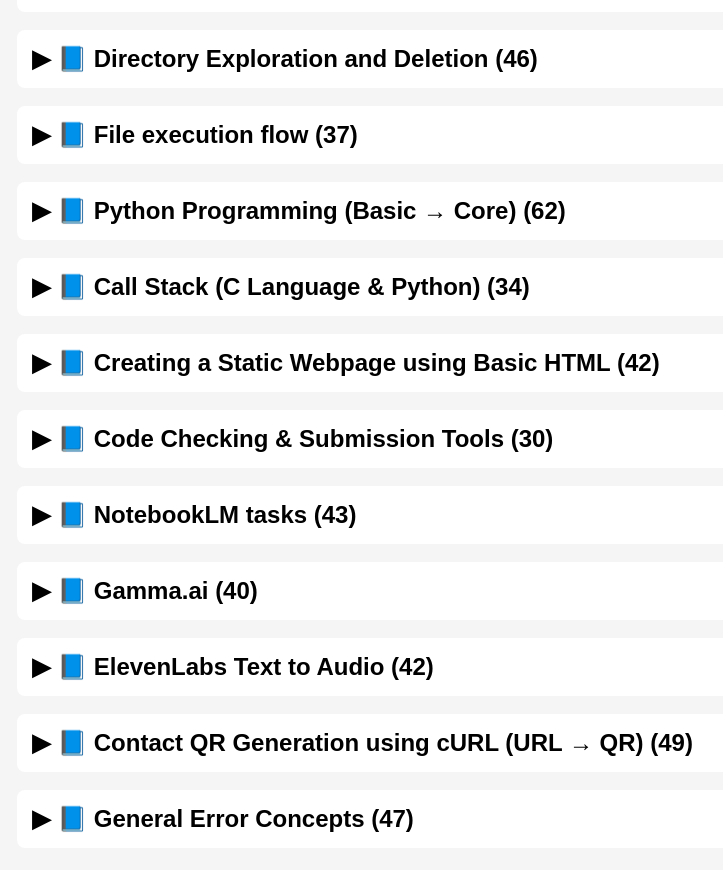
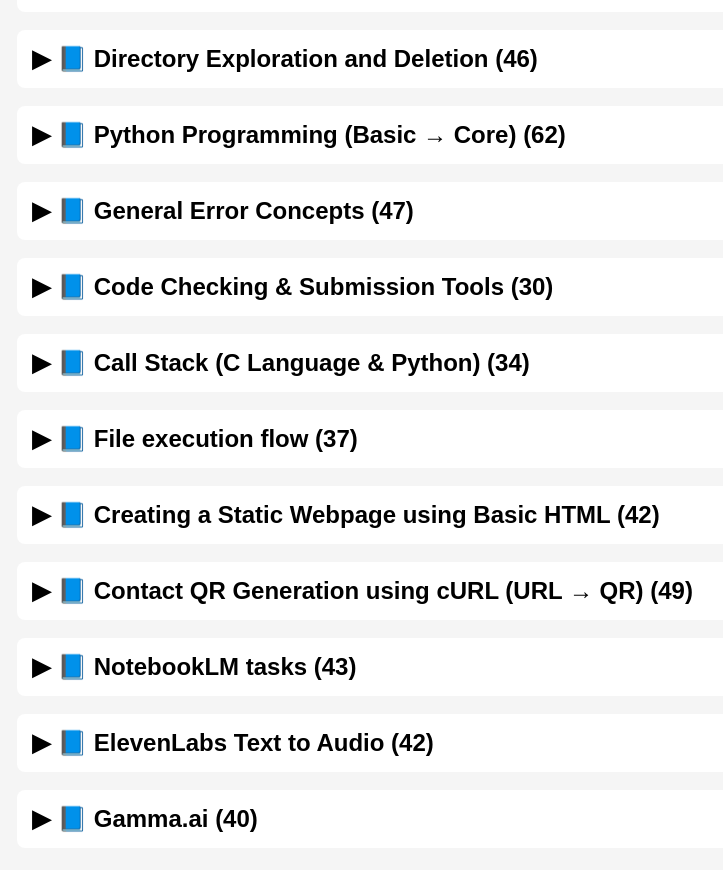
Before and after one commit to arunsindiri/dictionary-ai_karyashala, a plain HTML site: page index.html in a window 1280 px wide. Shown: the part 252-1122 px from the top of the page, without its empty margins (3-726 px from the left). Drawn offline with Linux system fonts and the light colour scheme.

Commit message:
index.html modifyed for topics pattern

```diff
--- a/index.html
+++ b/index.html
@@ -139,27 +139,26 @@
 let currentLanguage=localStorage.getItem("lang")||"english"
 let openedTopics = new Set()
 
-/* ⭐ Topic Order */
+/* ⭐ YOUR ORDER */
 const topicOrder = [
     "Algorithms & Basics",
     "Basic Linux Commands",
     "Directory Exploration and Deletion",
+    "Python Programming (Basic → Core)",
+    "General Error Concepts",
+    "Code Checking & Submission Tools",
+    "Call Stack (C Language & Python)",
     "File execution flow",
-    "Python Programming (Basic → Core)",
-    "Call Stack (C Language & Python)",
     "Creating a Static Webpage using Basic HTML",
-    "Code Checking & Submission Tools",
+    "Contact QR Generation using cURL (URL → QR)",
     "NotebookLM tasks",
-    "Gamma.ai",
     "ElevenLabs Text to Audio",
-    "Contact QR Generation using cURL (URL → QR)",
-    "General Error Concepts"
+    "Gamma.ai"
 ]
 
 /* ---------- Load JSON ---------- */
 
 async function loadDictionary(){
-
     try{
         let res = await fetch("dictionary.json")
         mergedDictionary = await res.json()
@@ -255,7 +254,6 @@
 
     topicDiv.appendChild(header)
     topicDiv.appendChild(body)
-
     dictionary.appendChild(topicDiv)
 }
 
@@ -268,14 +266,14 @@
         return
     }
 
-    /* ⭐ Show topics in custom order */
+    /* ⭐ Show in your order */
     for(let topic of topicOrder){
         if(mergedDictionary[topic]){
             createTopicUI(topic)
         }
     }
 
-    /* ⭐ Show remaining topics */
+    /* ⭐ Show extra topics if exist */
     for(let topic in mergedDictionary){
         if(topicOrder.includes(topic)) continue
         createTopicUI(topic)
```
